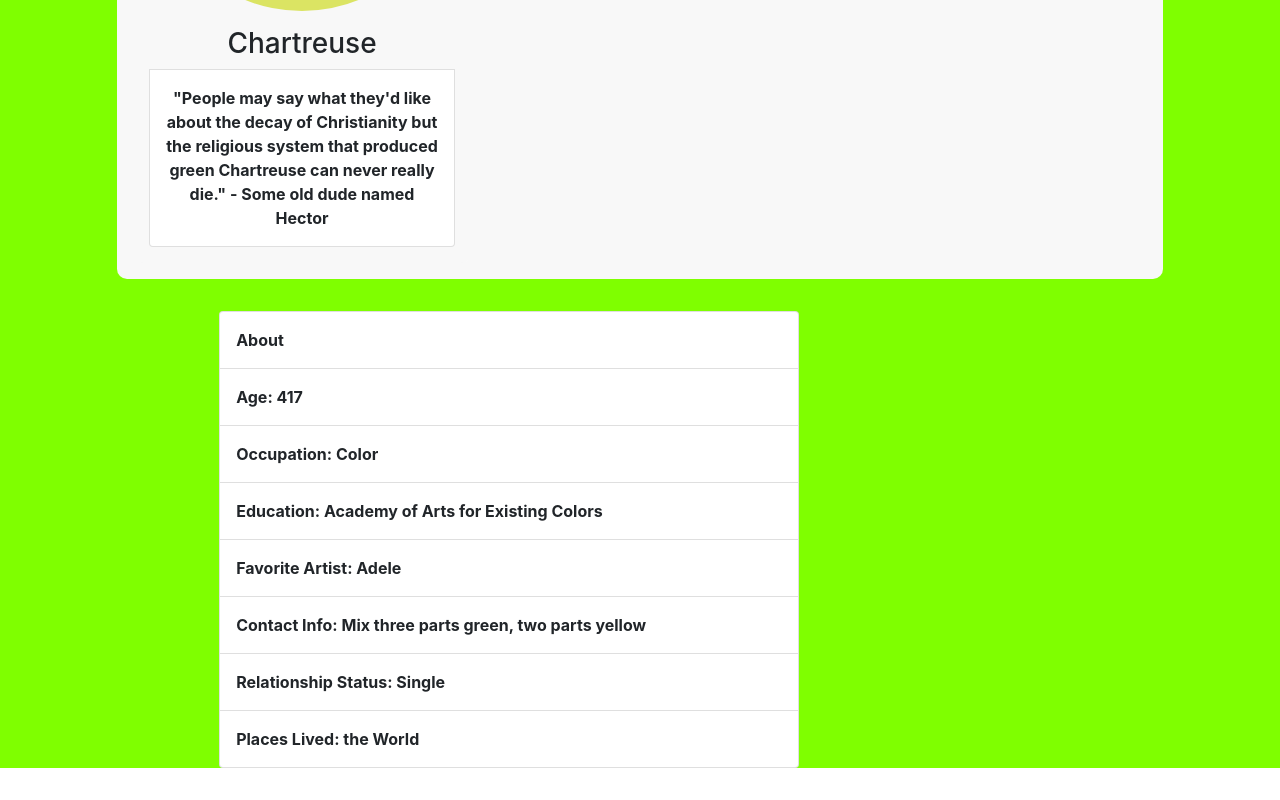
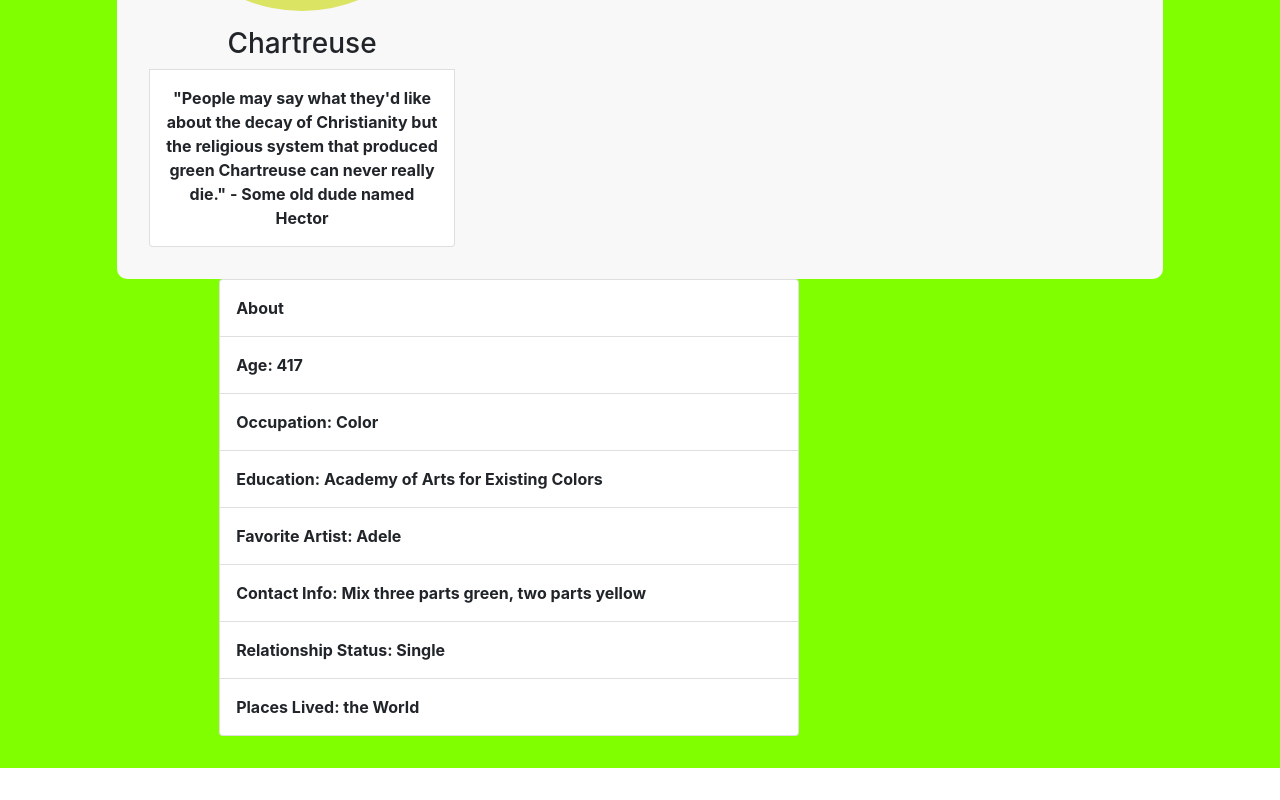
Before and after one commit to adrianadls/chartreuseFinsta2, a React (Create React App) app: page / in a window 1280 px wide. Shown: the part 439-1239 px from the top of the page. Built offline with nearby package versions, Linux system fonts and the light colour scheme.

Commit message:
new work 1/10

```diff
--- a/src/App.js
+++ b/src/App.js
@@ -15,10 +15,9 @@ const App = () => {
         <div class="container">
           <div class="row">
             <PictureBox />
-          </div>
-          <div class="row">
             <AboutBox />
           </div>
+          <div class="row"></div>
         </div>
       </div>
     );
```
